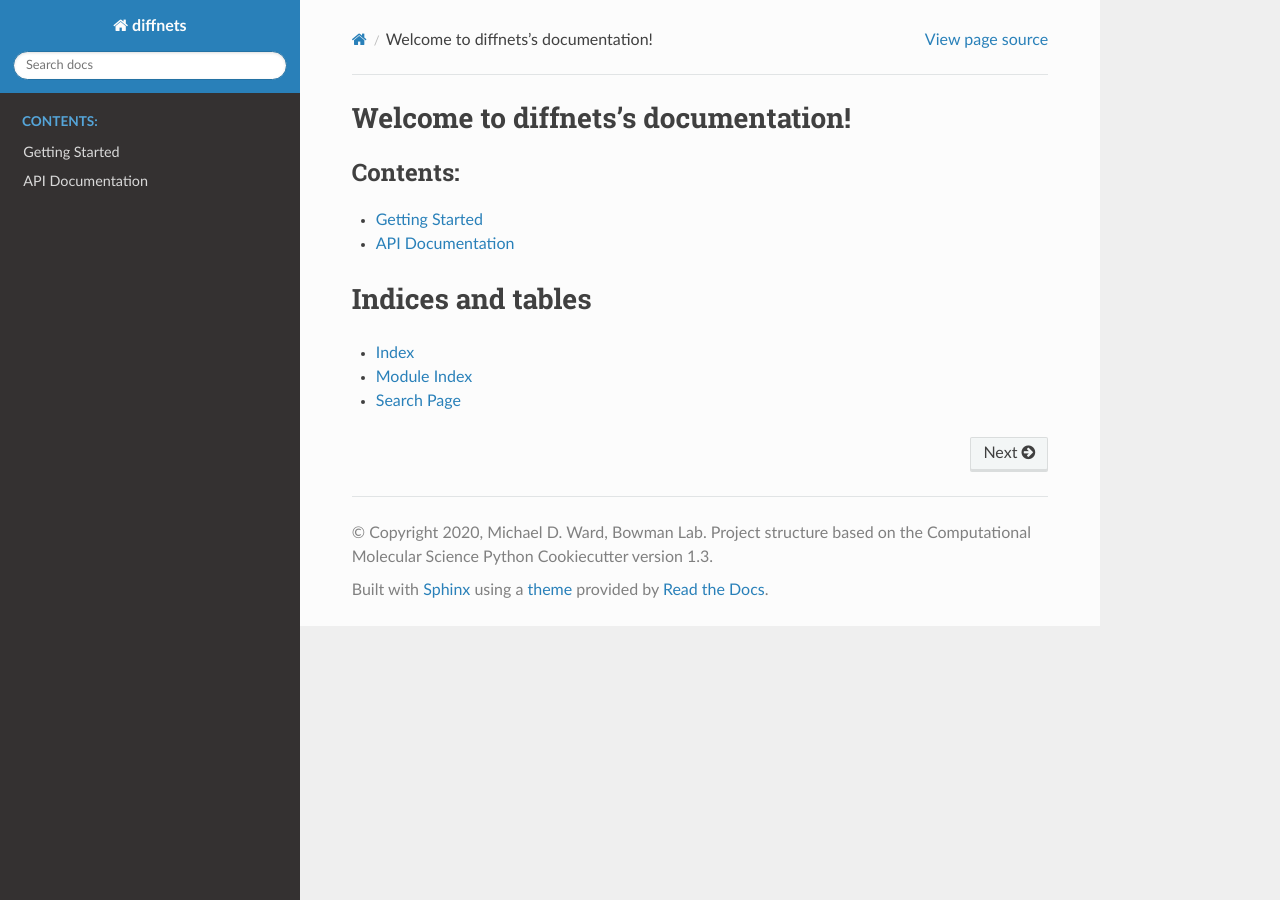
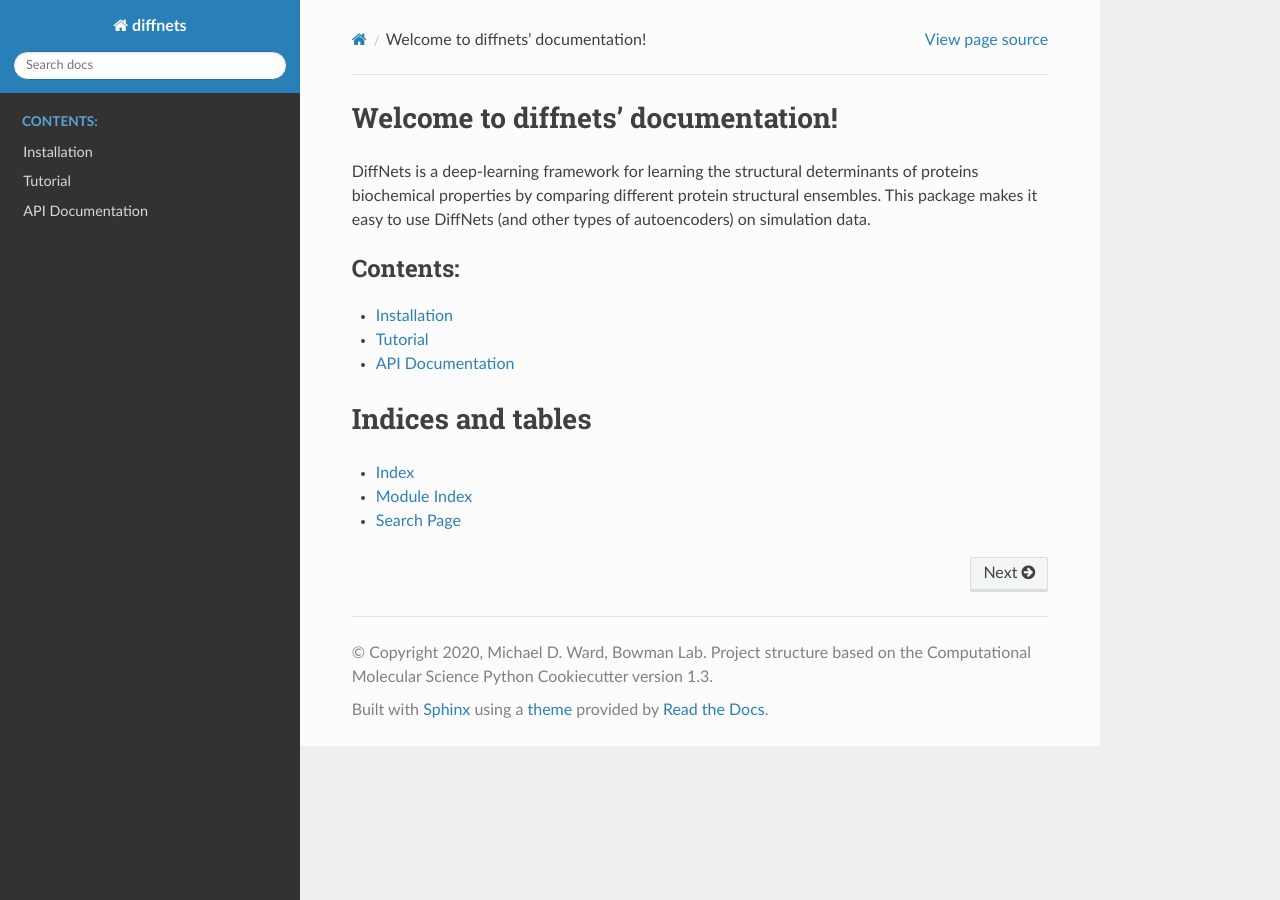
Before and after one commit to bowman-lab/diffnets, a Sphinx documentation site: the page built from docs/index.rst, in a window 1280 px wide. Built offline with Sphinx 7.4.7 and the Read the Docs theme 2.0.0, drawn with Linux system fonts in a browser that asks for light colours.

Commit message:
Added info for readthedocs

```diff
--- a/docs/getting_started.rst
+++ /dev/null
@@ -1,4 +0,0 @@
-Getting Started
-===============
-
-This page details how to get started with diffnets.
--- a/docs/index.rst
+++ b/docs/index.rst
@@ -3,14 +3,17 @@
    You can adapt this file completely to your liking, but it should at least
    contain the root `toctree` directive.
 
-Welcome to diffnets's documentation!
+Welcome to diffnets' documentation!
 =========================================================
+
+DiffNets is a deep-learning framework for learning the structural determinants of proteins biochemical properties by comparing different protein structural ensembles. This package makes it easy to use DiffNets (and other types of autoencoders) on simulation data.
 
 .. toctree::
    :maxdepth: 2
    :caption: Contents:
 
-   getting_started
+   Installation
+   Tutorial
    api
 
 
```
Also changed, not shown: README.md (+1 -1 lines), docs/Installation.rst (added, +63 -0 lines), docs/Tutorial.rst (added, +28 -0 lines).
